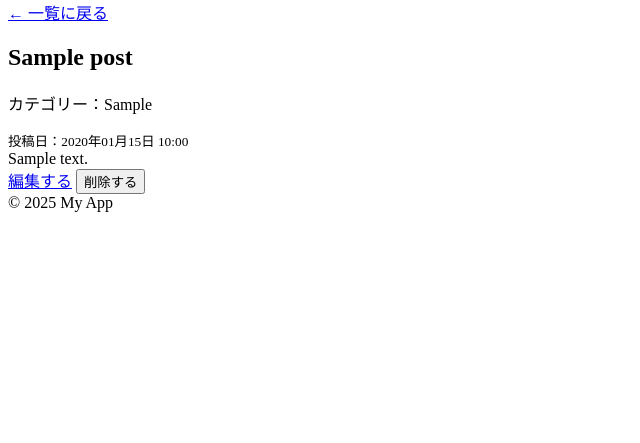
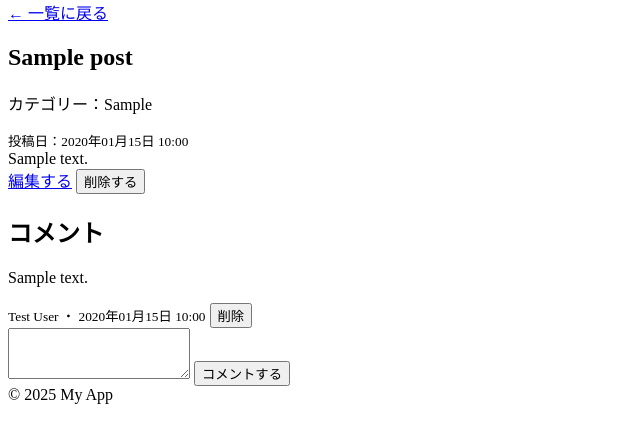
Before and after one commit to erika1230s0125-cpu/techmeets-blog, a Laravel app: page /posts/1 in a window 1280 px wide. Shown: the part 34-477 px from the top of the page, without its empty margins (0-640 px from the left). Run offline with Laravel 12, Linux system fonts and the light colour scheme; a user stored in the database is signed in; data comes from the database, SQL or seed files in the repository; tables that the repository leaves empty hold one stand-in row (values such as "Sample post").

Commit message:
week8: 投稿詳細にコメント機能を追加（ログインユーザーのみ投稿、自分のコメントのみ削除）

```diff
--- /dev/null
+++ b/src/app/Models/Comment.php
@@ -0,0 +1,26 @@
+<?php
+
+namespace App\Models;
+
+use Illuminate\Database\Eloquent\Model;
+
+class Comment extends Model
+{
+    protected $fillable = [
+        'content',
+        'user_id',
+        'post_id',
+    ];
+
+ // コメントを書いたユーザー（コメントは1人のユーザーに属する）
+    public function user()
+    {
+        return $this->belongsTo(User::class);
+    }
+
+    // コメントが付いている投稿（コメントは1つの投稿に属する）
+    public function post()
+    {
+        return $this->belongsTo(Post::class);
+    }
+}
--- a/src/app/Models/Post.php
+++ b/src/app/Models/Post.php
@@ -12,4 +12,10 @@ class Post extends Model
         'category',
         'user_id',
     ];
+
+    // この投稿に付いたコメント（投稿はたくさんのコメントを持つ）
+    public function comments()
+    {
+        return $this->hasMany(Comment::class);
+    }
 }
--- a/src/resources/views/posts/show.blade.php
+++ b/src/resources/views/posts/show.blade.php
@@ -26,4 +26,37 @@
         <button type="submit">削除する</button>
     </form>
     @endif
+
+    <h2>コメント</h2>
+
+@forelse ($post->comments as $comment)
+    <div>
+        <p>{!! nl2br(e($comment->content)) !!}</p>
+        <small>{{ $comment->user->name }} ・ {{ $comment->created_at->format('Y年m月d日 H:i') }}</small>
+        @if (auth()->id() === $comment->user_id)
+    <form method="POST" action="{{ route('comments.destroy', $comment) }}"
+          style="display: inline;"
+          onsubmit="return confirm('このコメントを削除しますか？')">
+        @csrf
+        @method('DELETE')
+        <button type="submit">削除</button>
+    </form>
+@endif
+    </div>
+@empty
+    <p>コメントはまだありません</p>
+@endforelse
+
+@auth
+    <form method="POST" action="{{ route('comments.store', $post) }}">
+        @csrf
+        <textarea name="content" rows="3">{{ old('content') }}</textarea>
+        @error('content')
+            <p style="color: red;">{{ $message }}</p>
+        @enderror
+        <button type="submit">コメントする</button>
+    </form>
+@else
+    <p><a href="{{ route('login') }}">ログイン</a>するとコメントできます</p>
+@endauth
 @endsection
--- a/src/routes/web.php
+++ b/src/routes/web.php
@@ -6,6 +6,7 @@ use App\Http\Controllers\PostController;
 use App\Http\Controllers\ProductController;
 use App\Http\Controllers\EventController;
 use App\Http\Controllers\ReservationController;
+use App\Http\Controllers\CommentController;
 
 Route::resource('products', ProductController::class);
 Route::resource('reservations', ReservationController::class)->only(['index', 'store', 'destroy']);
@@ -24,6 +25,8 @@ Route::middleware('auth')->group(function () {
     Route::patch('/profile', [ProfileController::class, 'update'])->name('profile.update');
     Route::delete('/profile', [ProfileController::class, 'destroy'])->name('profile.destroy');
     Route::resource('posts', PostController::class)->except(['index', 'show']);
+    Route::post('/posts/{post}/comments', [CommentController::class, 'store'])->name('comments.store');
+    Route::delete('/comments/{comment}', [CommentController::class, 'destroy'])->name('comments.destroy');
 });
 
 Route::resource('posts', PostController::class)->only(['index', 'show']);
```
Also changed, not shown: src/app/Http/Controllers/CommentController.php (added, +41 -0 lines), src/database/migrations/2026_11_24_192833_create_comments_table.php (added).
